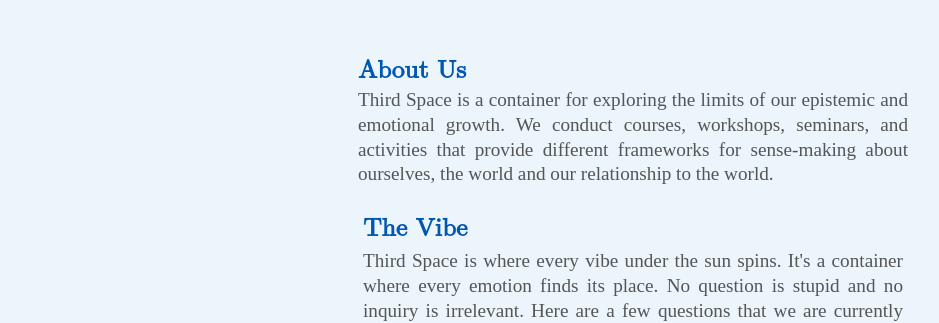
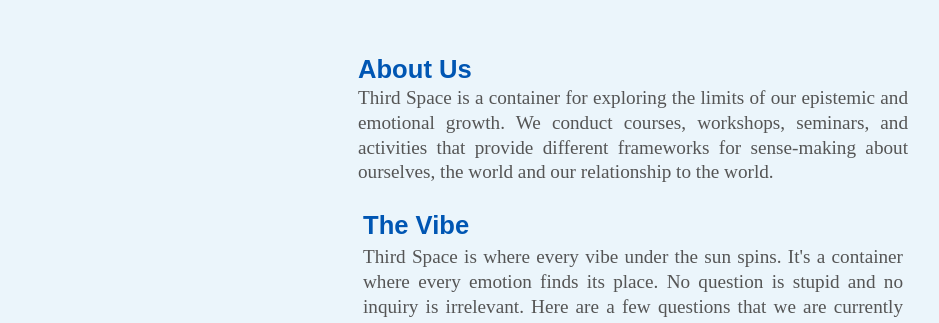
Before and after one commit to rdbcasillas/InsightGateway, a Vue app: page / in a window 1280 px wide. Shown: the part 174-497 px from the top of the page, without its empty margins (7-946 px from the left). Built offline with nearby package versions, Linux system fonts and the light colour scheme.

Commit message:
fantasy font for headings

```diff
--- a/src/components/WelcomePage.vue
+++ b/src/components/WelcomePage.vue
@@ -150,7 +150,7 @@
 }
 h3 {
   color: #0056b3;
-  font-family: math;
+  font-family: fantasy;
   display: flex;
   font-size: 1.6rem;
   font-weight: bolder;
```
